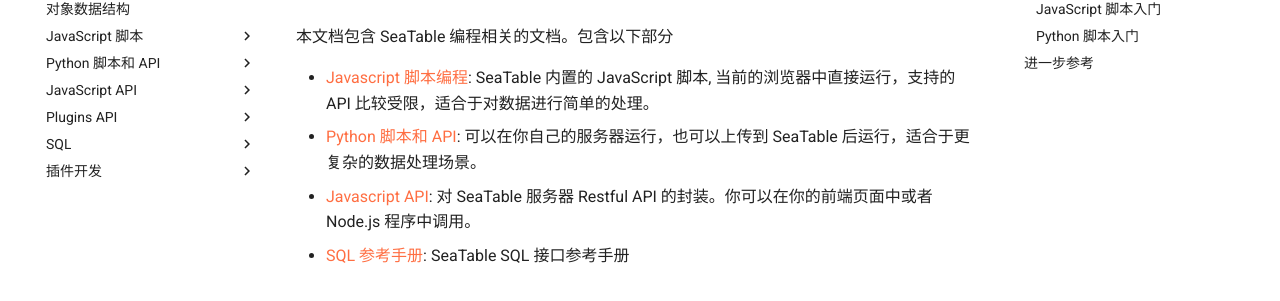
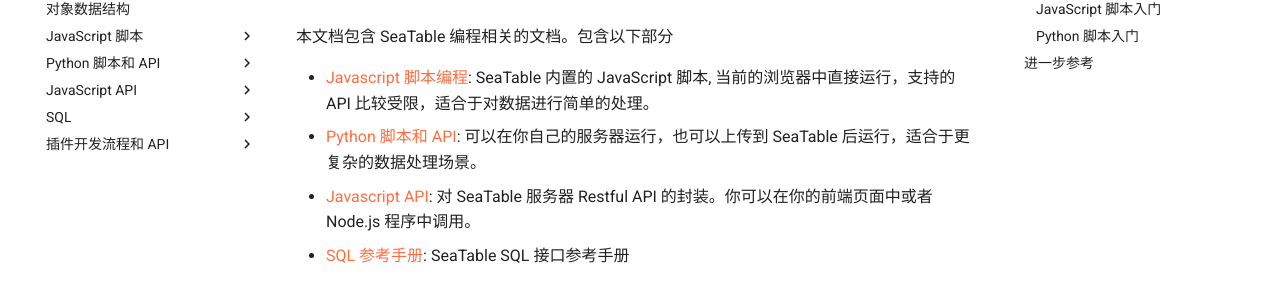
Before and after one commit to seatable/seatable-scripts-cn, an MkDocs documentation site: the page built from manual/README.md, in a window 1280 px wide. Shown: the part 156-457 px from the top of the page. Built offline with MkDocs 1.6.1 and Material for MkDocs 9.7.7, drawn with Linux system fonts in a browser that asks for light colours; comment, search, counter and statistics services are not loaded; some of the changed lines change nothing that is shown.

Commit message:
Improve plugin development document

```diff
--- a/mkdocs.yml
+++ b/mkdocs.yml
@@ -76,8 +76,11 @@
     - Columns: javascript-api/columns.md
     - Query with SQL: javascript-api/query.md
     - Constants: javascript-api/constants.md
-  - Plugins API:
-    - 引言: plugins/README.md
+  - SQL:
+    - SQL 语法参考: sql/sql.md
+    - SQL 函数参考: sql/function.md
+  - 插件开发流程和 API:
+    - 插件开发流程: plugins/README.md
     - Base: plugins/base.md
     - Common: plugins/common.md
     - Tables: plugins/tables.md
@@ -87,8 +90,3 @@
     - Query with SQL: plugins/query.md
     - plugins: plugins/plugins.md
     - Constants: plugins/constants.md
-  - SQL:
-    - SQL 语法参考: sql/sql.md
-    - SQL 函数参考: sql/function.md
-  - 插件开发:
-    - 插件开发流程: plugins/README.md
```
